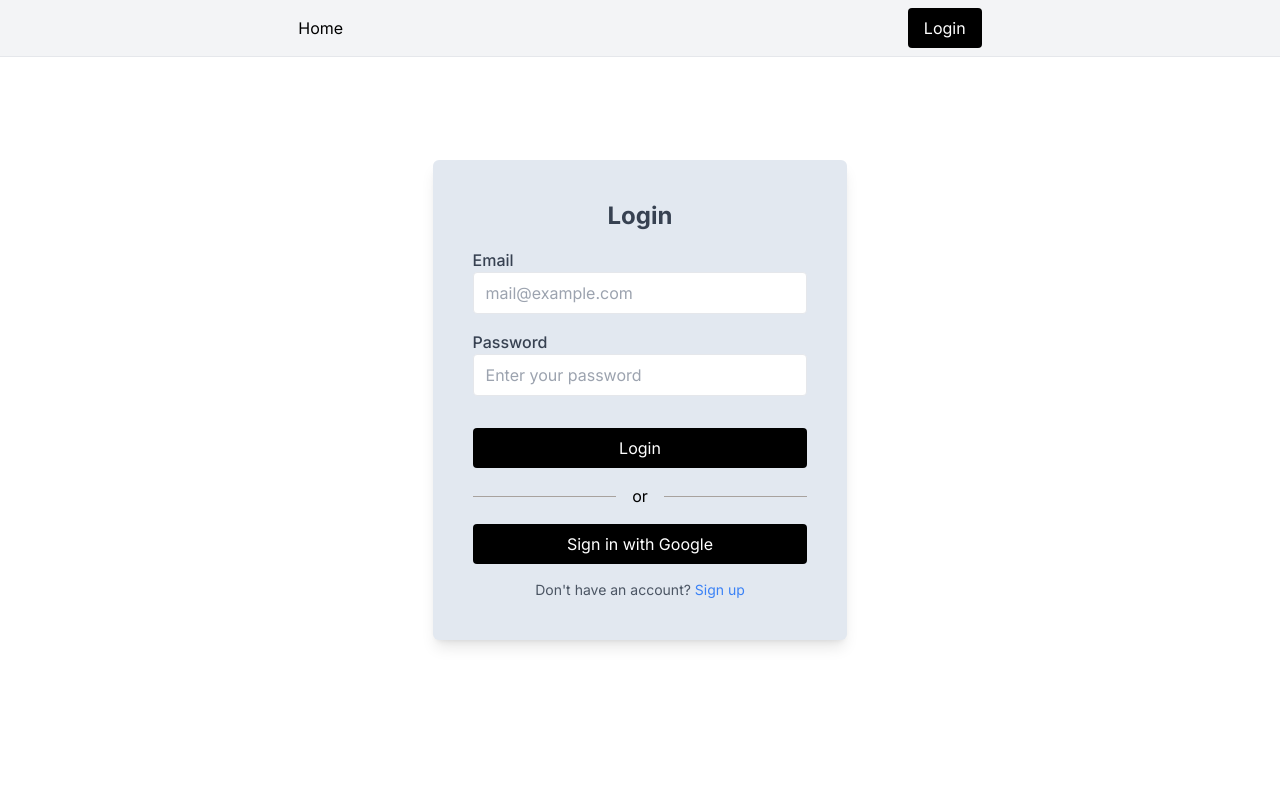
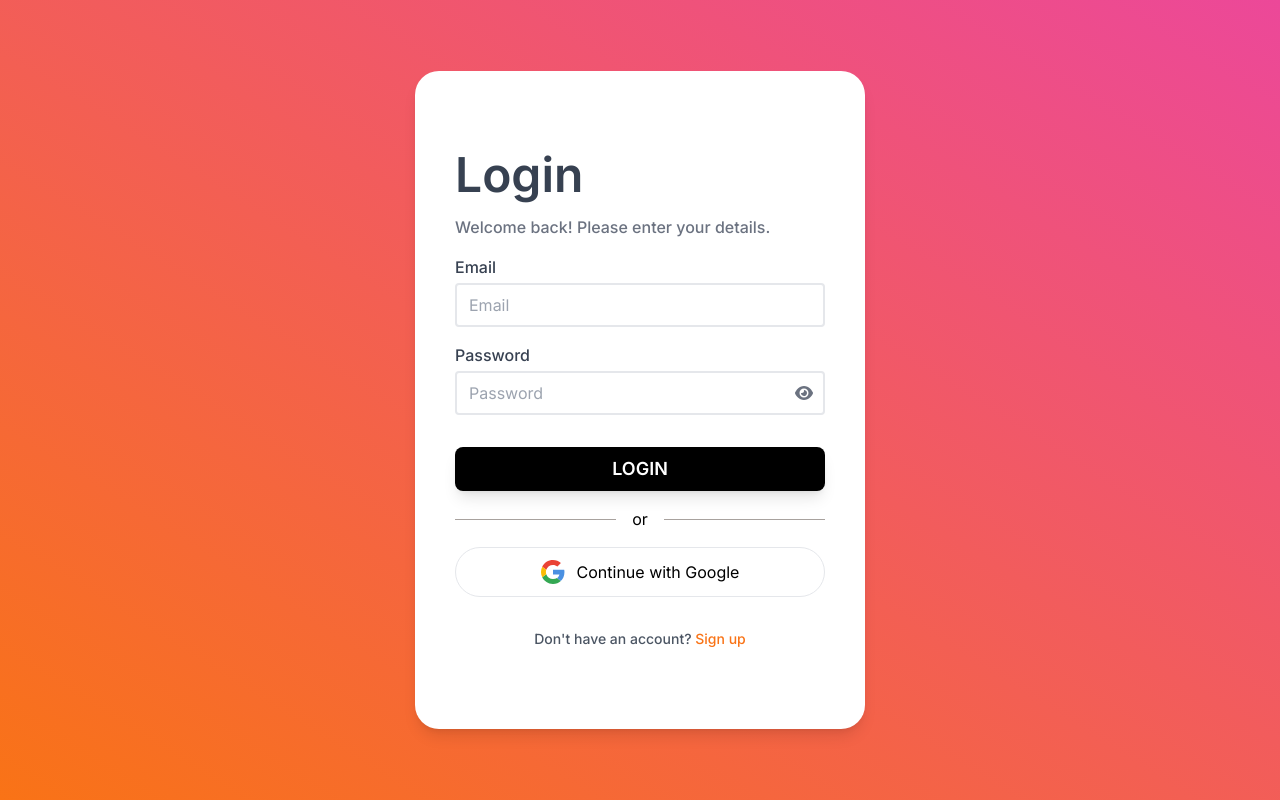
Before and after one commit to miguelSablan/CodeNook, a Next.js app: page /login in a window 1280 px wide. Built offline with nearby package versions, Linux system fonts and the light colour scheme; no server answers.

Commit message:
updated login pagedesign, added password visibility

```diff
--- a/src/app/layout.tsx
+++ b/src/app/layout.tsx
@@ -3,6 +3,7 @@ import { Inter } from "next/font/google";
 import "./globals.css";
 import Navbar from "@/components/Navbar";
 import Provider from "@/components/Provider";
+import "@fortawesome/fontawesome-svg-core/styles.css";
 
 const inter = Inter({ subsets: ["latin"] });
 
--- a/src/app/login/page.tsx
+++ b/src/app/login/page.tsx
@@ -1,10 +1,8 @@
 import LoginForm from "@/components/LoginForm";
-import Navbar from "@/components/Navbar";
 
 const Login = () => {
   return (
     <div className="w-full">
-      <Navbar />
       <LoginForm />
     </div>
   );
--- a/src/components/LoginForm.tsx
+++ b/src/components/LoginForm.tsx
@@ -1,11 +1,15 @@
 "use client";
 
+import { useState } from "react";
 import { signIn } from "next-auth/react";
 import Link from "next/link";
 import { useRouter } from "next/navigation";
 import { SubmitHandler, useForm } from "react-hook-form";
 import { z } from "zod";
 import { zodResolver } from "@hookform/resolvers/zod";
+import { FontAwesomeIcon } from "@fortawesome/react-fontawesome";
+import { faEye, faEyeSlash } from "@fortawesome/free-solid-svg-icons";
+import Image from "next/image";
 
 const loginSchema = z.object({
   email: z.string().min(1, "Email is required").email("Invalid email"),
@@ -16,6 +20,8 @@ type LoginSchema = z.infer<typeof loginSchema>;
 
 const LoginForm = () => {
   const router = useRouter();
+
+  const [showPassword, setShowPassword] = useState(false);
 
   const {
     register,
@@ -43,12 +49,17 @@ const LoginForm = () => {
     }
   };
 
+  const togglePasswordVisibility = () => {
+    setShowPassword((prev) => !prev);
+  };
+
   return (
-    <div className="flex flex-col items-center justify-center h-screen">
-      <div className="bg-slate-200 p-10 rounded-md shadow-lg">
-        <h1 className="text-2xl text-gray-700 font-bold mb-4 text-center">
-          Login
-        </h1>
+    <div className="grid place-items-center h-screen bg-gradient-to-tr from-orange-500 to-pink-500">
+      <div className="bg-white px-5 md:px-10 py-20 shadow-lg rounded-3xl md:w-[450px]">
+        <h1 className="text-5xl text-gray-700 font-semibold mb-4">Login</h1>
+        <p className="font-medium text-md text-gray-500 my-4">
+          Welcome back! Please enter your details.
+        </p>
 
         <form onSubmit={handleSubmit(onSubmit)}>
           <div className="mb-4">
@@ -56,39 +67,46 @@ const LoginForm = () => {
               Email
             </label>
             <input
-              className="border rounded w-full py-2 px-3"
+              className="border-2 rounded w-full py-2 px-3 mt-1"
               type="email"
               id="email"
-              placeholder="mail@example.com"
+              placeholder="Email"
               {...register("email", { required: true })}
             />
             {errors.email && (
-              <p className="text-md text-red-500 mt-1">
+              <p className="text-sm text-red-500 mt-1">
                 {errors.email?.message}
               </p>
             )}
           </div>
 
-          <div className="mb-8">
-            <label className=" text-gray-700 text-md font-medium mb-2">
+          <div className="mb-8 relative">
+            <label className="text-gray-700 text-md font-medium mb-2">
               Password
             </label>
-            <input
-              className="border rounded w-full py-2 px-3"
-              type="password"
-              id="password"
-              placeholder="Enter your password"
-              {...register("password", { required: true })}
-            />
+            <div className="relative mt-1">
+              <input
+                className="border-2 rounded w-full py-2 px-3 pr-10"
+                type={showPassword ? "text" : "password"}
+                id="password"
+                placeholder="Password"
+                {...register("password", { required: true })}
+              />
+              <FontAwesomeIcon
+                icon={showPassword ? faEyeSlash : faEye}
+                className="absolute top-1/2 right-3 transform -translate-y-1/2 cursor-pointer text-gray-500"
+                onClick={togglePasswordVisibility}
+              />
+            </div>
             {errors.password && (
-              <p className="text-md text-red-500 mt-1">
+              <p className="text-sm text-red-500 mt-1">
                 {errors.password?.message}
               </p>
             )}
           </div>
 
           <button
-            className="w-full bg-black text-white py-2 px-4 rounded hover:opacity-75"
+            className="w-full bg-black text-white text-lg font-semibold py-2 px-4 rounded-lg uppercase hover:opacity-75 active:scale-95 active:duration-75 transition-all shadow-lg"
             type="submit"
           >
             Login
@@ -99,15 +117,16 @@ const LoginForm = () => {
           </div>
 
           <button
-            className="w-full bg-black text-white py-2 px-4 rounded hover:opacity-75"
+            className="w-full border py-3 px-6 rounded-full flex justify-center items-center gap-3 active:scale-95 active:duration-75 transition-all hover:opacity-75"
             onClick={() => signIn("google", { callbackUrl: "/dashboard" })}
           >
-            Sign in with Google
+            <Image src="/google.svg" width={24} height={24} alt="Google Logo" />
+            Continue with Google
           </button>
 
-          <p className="text-center text-sm text-gray-600 mt-4">
+          <p className="text-center text-sm font-medium text-gray-600 mt-8">
             Don&apos;t have an account?&nbsp;
-            <Link className="text-blue-500 hover:underline" href="/signup">
+            <Link className="text-orange-500 hover:underline" href="/signup">
               Sign up
             </Link>
           </p>
```
Also changed, not shown: public/google.svg (added).
